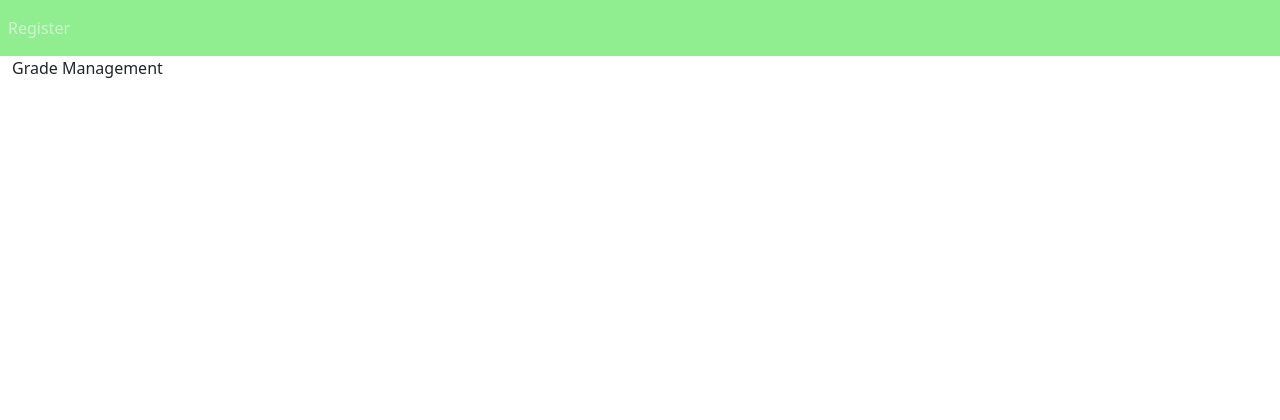
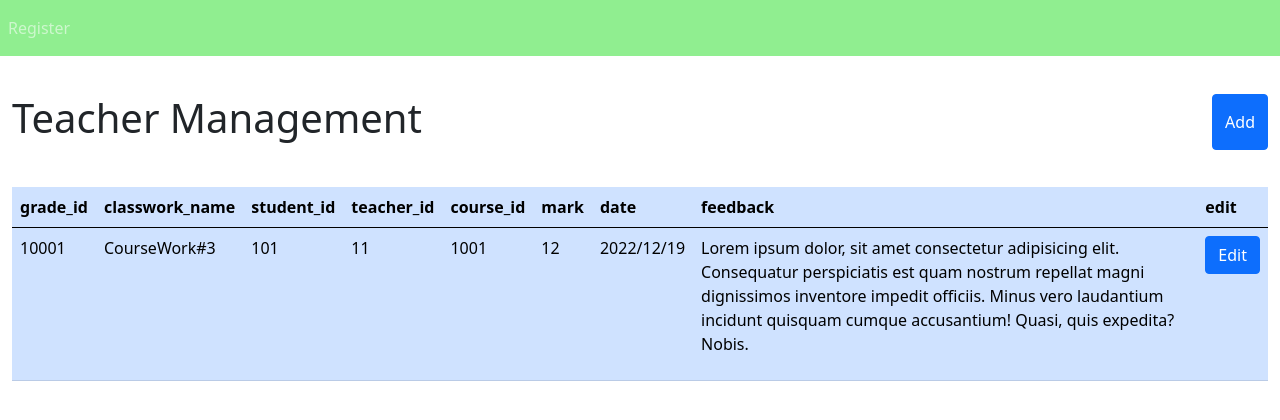
Before and after one commit to LuhPaglia/php-beavers, a PHP site: page /gradeMngPage.php in a window 1280 px wide. Shown: the top 420 px of the page. Run offline with PHP 8.4, Linux system fonts and the light colour scheme; data that the repository does not hold is empty; a stand-in replaces the project's code that opens the database connection.

Commit message:
grade mng page

```diff
--- a/gradeMngPage.php
+++ b/gradeMngPage.php
@@ -1,5 +1,121 @@
 <?php include './pages/header.php'; ?>
 <main>
-    Grade Management
+    <div style="display:flex; justify-content:space-between; padding:3% 0;">
+        <h1>Teacher Management</h1>
+        <!-- Button trigger modal -->
+        <button type="button" class="btn btn-primary" data-bs-toggle="modal" data-bs-target="#exampleModal">
+          Add
+        </button>
+    </div>
+
+    <div class="table-responsive">
+        <table class="table table-primary">
+            <thead>
+                <tr>
+                    <th>grade_id</th>
+                    <th>classwork_name</th>
+                    <th>student_id</th>
+                    <th>teacher_id</th>
+                    <th>course_id</th>
+                    <th>mark</th>
+                    <th>date</th>
+                    <th>feedback</th>
+                    <th>edit</th>
+                </tr>
+            </thead>
+            <tbody>
+                <tr>
+                    <td>10001</td>
+                    <td>CourseWork#3</td>
+                    <td>101</td>
+                    <td>11</td>
+                    <td>1001</td>
+                    <td>12</td>
+                    <td>2022/12/19</td>
+                    <td>
+                        <p>
+                            Lorem ipsum dolor, sit amet consectetur adipisicing elit. Consequatur perspiciatis est quam nostrum repellat magni dignissimos inventore impedit officiis. Minus vero laudantium incidunt quisquam cumque accusantium! Quasi, quis expedita? Nobis.
+                        </p>
+                    </td>
+                    <td>
+                        <button class="btn btn-primary">Edit</button>
+                    </td>
+                </tr>
+            </tbody>
+        </table>
+    </div>
+
+<!-- Modal -->
+<div class="modal fade" id="exampleModal" tabindex="-1" aria-labelledby="exampleModalLabel" aria-hidden="true">
+  <div class="modal-dialog" style="max-width: 800px;">
+    <div class="modal-content">
+      <div class="modal-header">
+        <h1 class="modal-title fs-5" id="exampleModalLabel">Modal title</h1>
+        <button type="button" class="btn-close" data-bs-dismiss="modal" aria-label="Close"></button>
+      </div>
+      <div class="modal-body">
+
+      <div class="form-floating mb-3">
+          <input
+            type="number"
+            class="form-control" name="grade_id" id="grade_id" placeholder="grade_id">
+          <label for="grade_id">grade_id</label>
+        </div>
+        <div class="form-floating mb-3">
+          <input
+            type="text"
+            class="form-control" name="classwork_name" id="classwork_name" placeholder="classwork_name">
+          <label for="classwork_name">classwork_name</label>
+        </div>
+        <div class="form-floating mb-3">
+          <input
+            type="number"
+            class="form-control" name="student_id" id="student_id" placeholder="student_id">
+          <label for="student_id">student_id</label>
+        </div>
+        <div class="form-floating mb-3">
+          <input
+            type="number"
+            class="form-control" name="teacher_id" id="teacher_id" placeholder="teacher_id">
+          <label for="teacher_id">teacher_id</label>
+        </div>
+        <div class="form-floating mb-3">
+          <input
+            type="number"
+            class="form-control" name="course_id" id="course_id" placeholder="course_id">
+          <label for="course_id">course_id</label>
+        </div>
+        <div class="form-floating mb-3">
+          <input
+            type="number"
+            class="form-control" name="mark" id="mark" placeholder="mark">
+          <label for="mark">mark</label>
+        </div>
+        <div class="form-floating mb-3">
+          <input
+            type="text"
+            class="form-control" name="address" id="address" placeholder="address">
+          <label for="address">address</label>
+        </div>
+        <div class="form-floating mb-3">
+          <input
+            type="date"
+            class="form-control" name="date" id="date" placeholder="date">
+          <label for="date">date</label>
+        </div>
+        <div class="form-floating mb-3">
+          <input
+            type="text"
+            class="form-control" name="feedback" id="feedback" placeholder="feedback">
+          <label for="feedback">feedback</label>
+        </div>
+      <div class="modal-footer">
+        <button type="button" class="btn btn-secondary" data-bs-dismiss="modal">Close</button>
+        <button type="button" class="btn btn-primary">Save changes</button>
+      </div>
+    </div>
+  </div>
+</div>
+
 </main>
 <?php include './pages/footer.php'; ?>
```
Also changed, not shown: teacherMngPage.php (+4 -12 lines).
